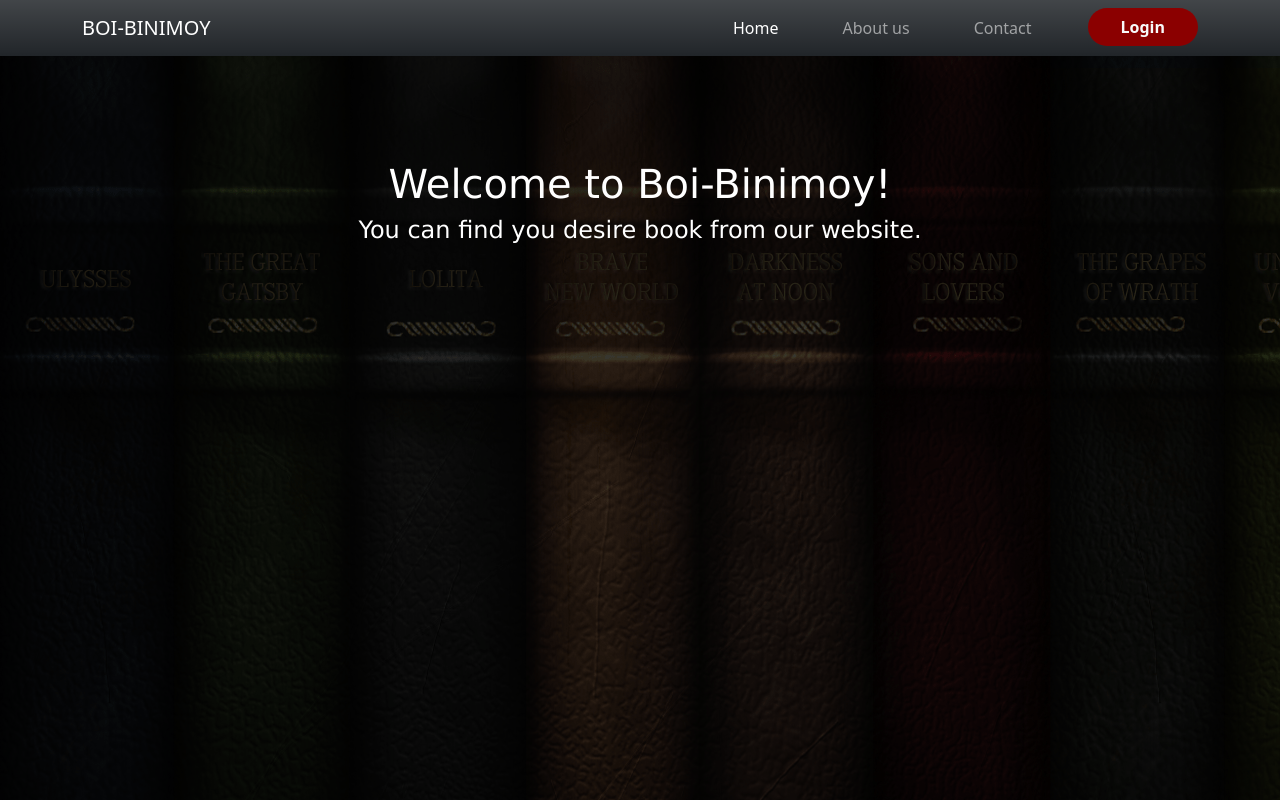
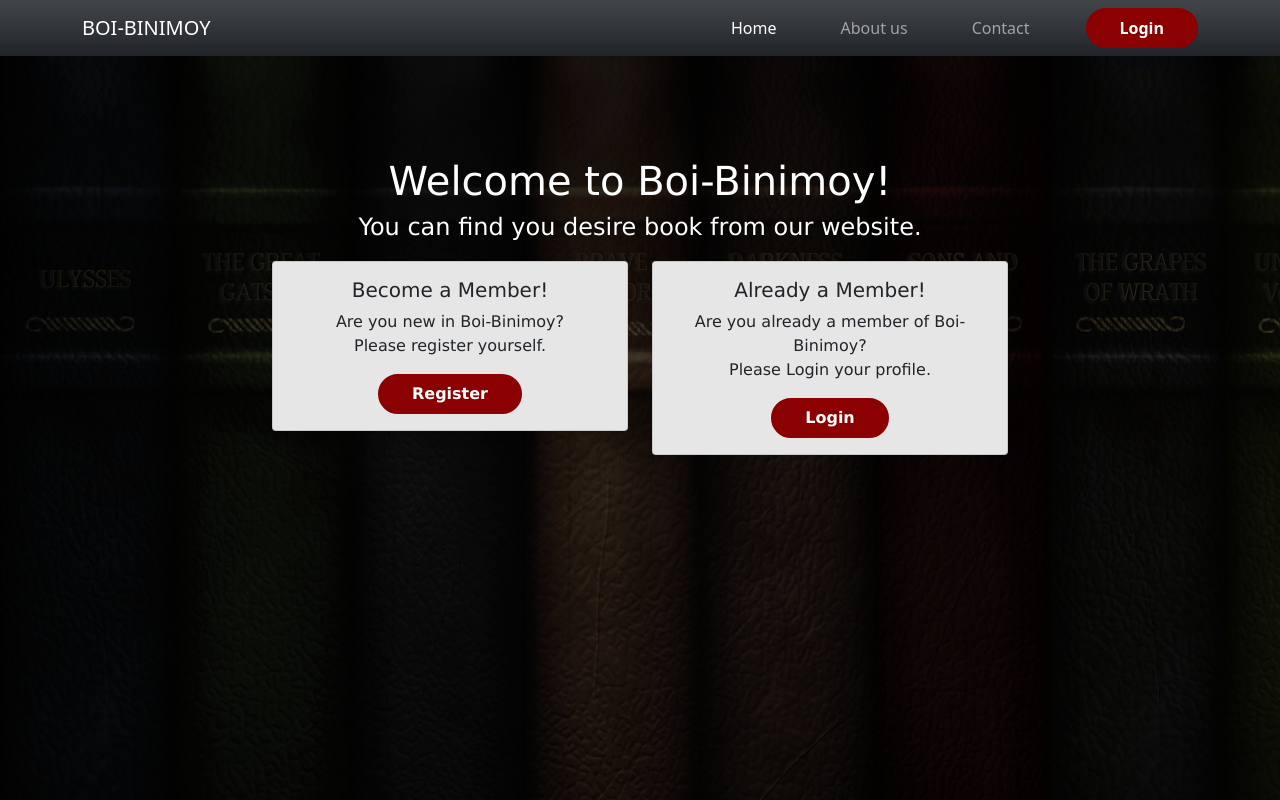
Before and after one commit to Mahmud-Alam/boibinimoy, a Django app: page / in a window 1280 px wide. Run offline with Django 3.2, Linux system fonts and the light colour scheme.

Commit message:
add user authentication registration and login

```diff
--- a/static/css/style.css
+++ b/static/css/style.css
@@ -1,15 +1,45 @@
+.light-white{
+    background-color: rgb(230, 230, 230);
+}
 .btn-darkred{
+    font-weight: bold;
+    color: white;
     background-color: darkred;
     border-radius: 1.5rem;
+    border: 2px solid darkred;
     padding: 6px 32px;
+}
+.btn-darkred:hover{
+    font-weight: bold;
+    color: darkred;
+    background-color: white;
+}
+.btn-white{
+    font-weight: bold;
+    color: darkred;
+    background: white;
+    border-radius: 1.5rem;
+    border: 2px solid white;
+    margin: 5% 0;
+    padding: 3%;
+    width: 50%;
+}
+.btn-white:hover{
+    font-weight: bold;
+    color: white;
+    background-color: darkred;
 }
 .nav-link{
     margin-right: 3rem;
 }
+.banner-text{
+    color: white;
+    margin-bottom: 20px;
+}
 .banner-div{
     font-family:'Lucida Sans', 'Lucida Sans Regular', 'Lucida Grande', 'Lucida Sans Unicode', Geneva, Verdana, sans-serif;
     text-align: center;
-    height: 300px;
+    height: 500px;
     display: flex;
     flex-direction: column;
     justify-content: center;
@@ -73,7 +103,7 @@
 .btnRegister{
     float: right;
     margin-top: 10%;
-    border: none;
+    border: 2px solid darkred;
     border-radius: 1.5rem;
     padding: 3%;
     background: darkred;
--- a/users/templates/users/index.html
+++ b/users/templates/users/index.html
@@ -5,12 +5,53 @@
 <style>
     body{
         background:linear-gradient(0deg, rgba(0, 0, 0, 0.7), rgba(0, 0, 0, 0.7)), url("{% static 'images/books-cover.png' %}");
-        color: white;
     }
 </style>
 <div class="banner-div">
-    <h1>Welcome to Boi-Binimoy!</h1>
-    <h4>You can find you desire book from our website.</h4>
+    <div class="container">
+    {% for message in messages %}
+    <div class="alert  alert-{{ message.tags}} alert-dismissible fade show" role="alert">
+        {{message}}
+        <button type="button" class="close" data-dismiss="alert" aria-label="Close">
+            <span aria-hidden="true">&times;</span>
+        </button>
+    </div>
+    {% endfor %}
+
+    {% if request.user.is_authenticated %}
+    <div class="banner-text">
+        <h1>Welcome {{request.user.first_name}} {{request.user.last_name}} to Boi-Binimoy!</h1>
+        <h4>You can find you desire book from our website.</h4>
+    </div>
+    {% else %}
+    <div class="banner-text">
+        <h1>Welcome to Boi-Binimoy!</h1>
+        <h4>You can find you desire book from our website.</h4>
+    </div>
+    <div class="row">
+        <div class="col-sm-2"></div>
+        <div class="col-sm-4">
+            <div class="card light-white">
+            <div class="card-body">
+                <h5 class="card-title">Become a Member!</h5>
+                <p class="card-text">Are you new in Boi-Binimoy? <br>Please register yourself.</p>
+                <a href="{% url 'register' %}" class="btn btn-darkred">Register</a>
+            </div>
+            </div>
+        </div>
+        <div class="col-sm-4">
+            <div class="card light-white">
+            <div class="card-body">
+                <h5 class="card-title">Already a Member!</h5>
+                <p class="card-text">Are you already a member of Boi-Binimoy? <br>Please Login your profile.</p>
+                <a href="{% url 'login' %}" class="btn btn-darkred">Login</a>
+            </div>
+            </div>
+        </div>
+        <div class="col-sm-2"></div>
+        </div>
+    {% endif %}
+    </div>
 </div>
 
 {% endblock %}
--- a/users/templates/users/navbar.html
+++ b/users/templates/users/navbar.html
@@ -16,9 +16,18 @@
               <li class="nav-item">
                 <a class="nav-link" href="#">Contact</a>
               </li>
+              {% if request.user.is_authenticated %}
               <li class="nav-item">
-                <a class="btn btn-darkred fw-bold text-light" href="{% url 'login' %}">Login</a>
+                <p class="nav-link active" >Hello, {{request.user.first_name}}</p>
               </li>
+              <li class="nav-item">
+                <a class="btn btn-darkred" href="{% url 'logout' %}">Logout</a>
+              </li>
+              {% else %}
+              <li class="nav-item">
+                <a class="btn btn-darkred" href="{% url 'login' %}">Login</a>
+              </li>
+              {% endif %}
             </ul>
           </div>
       </div>
--- a/users/templates/users/register.html
+++ b/users/templates/users/register.html
@@ -22,9 +22,7 @@
                 <h3>Welcome</h3>
                 <p>to Boi-Binimoy!</p>
                 <p>Are you already a member of BoiBinimoy?<br>Please Login.</p>
-                <a href="{% url 'login' %}">
-                    <input type="submit" name="" value="Login"/>
-                </a>
+                <a class="btn btn-white" href="{% url 'login' %}">Login</a>
             </div>
             <div class="col-md-9 register-right">
                 <div class="tab-content" id="myTabContent">
@@ -60,7 +58,7 @@
                                         <label for="">Confirm Password</label>
                                         <input type="password" id="password2" class="form-control" name="password2" placeholder="Confirm Your Password" Required>
                                     </div>
-                                    <input type="submit" class="btnRegister"  value="Register"/>
+                                    <input type="submit" class="btnRegister btn-darkred"  value="Register"/>
                                 </div>
                             </div>
                         </form>
--- a/users/views.py
+++ b/users/views.py
@@ -1,4 +1,4 @@
-from django.contrib.auth import logout
+from django.contrib.auth import authenticate, login, logout
 from django.contrib.auth.models import User
 from django.shortcuts import redirect, render
 from django.contrib import messages
@@ -6,42 +6,52 @@ from django.contrib import messages
 from .models import *
 from .forms import *
 
-def homePage(req):
-    return render(req, 'users/index.html')
+def homePage(request):
+    return render(request, 'users/index.html')
 
-def registrationPage(req):
+def registrationPage(request):
 
-    if req.method == 'POST':
-        fName = req.POST.get('fName')
-        lName = req.POST.get('lName')
-        email = req.POST.get('email')
-        username = req.POST.get('username')
-        password1 = req.POST.get('password1')
-        password2 = req.POST.get('password2')
+    if request.method == 'POST':
+        fName = request.POST.get('fName')
+        lName = request.POST.get('lName')
+        email = request.POST.get('email')
+        username = request.POST.get('username')
+        password1 = request.POST.get('password1')
+        password2 = request.POST.get('password2')
 
         myUser = User.objects.create_user(username, email, password1)
         myUser.first_name = fName
         myUser.last_name = lName
         myUser.save()
 
-        messages.success(req, 'Congratulations '+fName+' '+lName+', Your account has been successfully created.')
-
+        full_name = request.user.first_name+' '+request.user.last_name
+        messages.success(request, 'Congratulations '+full_name+', Your account has been created successfully.')
         return redirect('login')
 
     context = {}
-    return render(req,'users/register.html',context)
+    return render(request,'users/register.html',context)
 
 
-def loginPage(req):
+def loginPage(request):
 
-    if req.method == 'POST':
-        username = req.POST.get('username')
-        password1 = req.POST.get('password1')
+    if request.method == 'POST':
+        username = request.POST.get('username')
+        password1 = request.POST.get('password1')
+
+        user = authenticate(request, username=username, password=password1)
+
+        if user is not None:
+            login(request, user)
+            return redirect('home')
+        else:
+            messages.error(request, 'username or password is incorrect')
 
     context = {}
-    return render(req,'users/login.html',context)
+    return render(request,'users/login.html',context)
 
 
-def logoutPage(req):
-    logout(req)
+def logoutPage(request):
+    full_name = request.user.first_name+' '+request.user.last_name
+    logout(request)
+    messages.success(request, full_name+' Logout successfully!')
     return redirect('home')
```
Also changed, not shown: users/templates/users/login.html (+5 -4 lines), boibinimoy/info.py (added), db.sqlite3.
